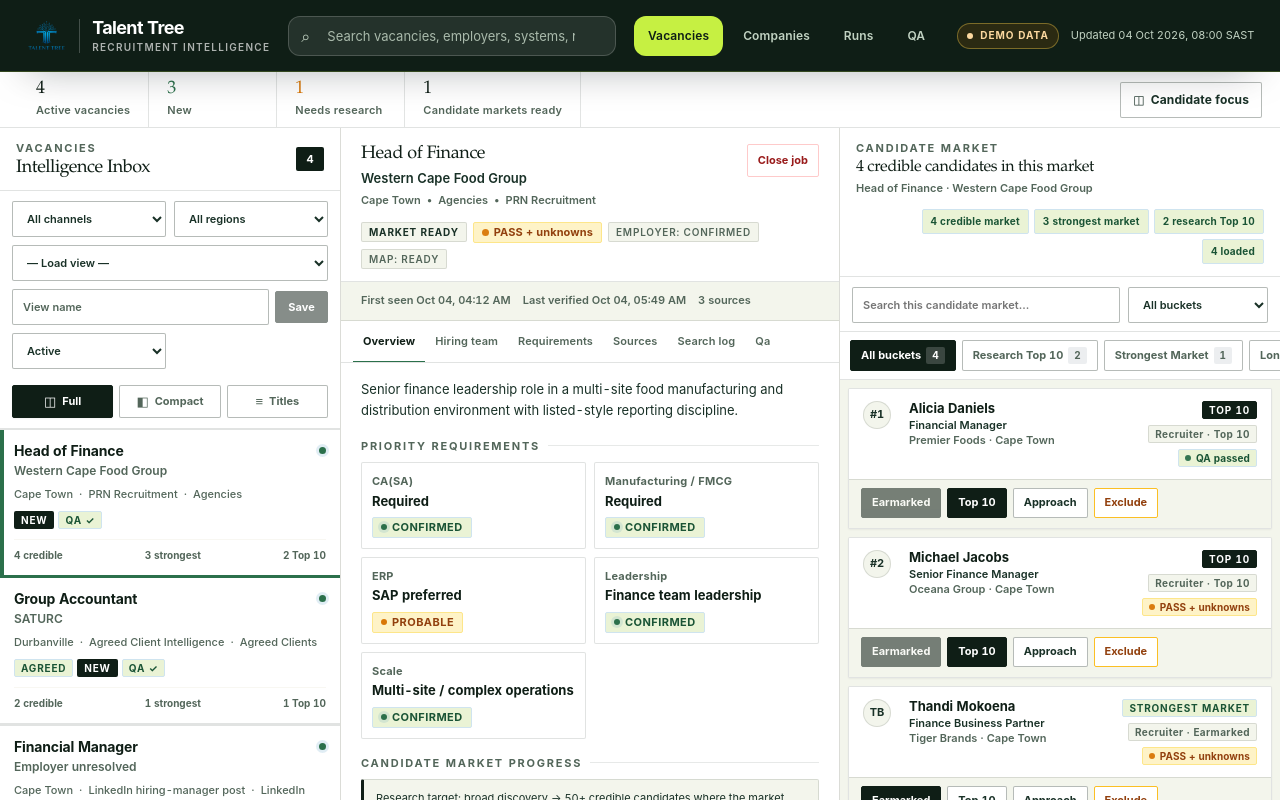
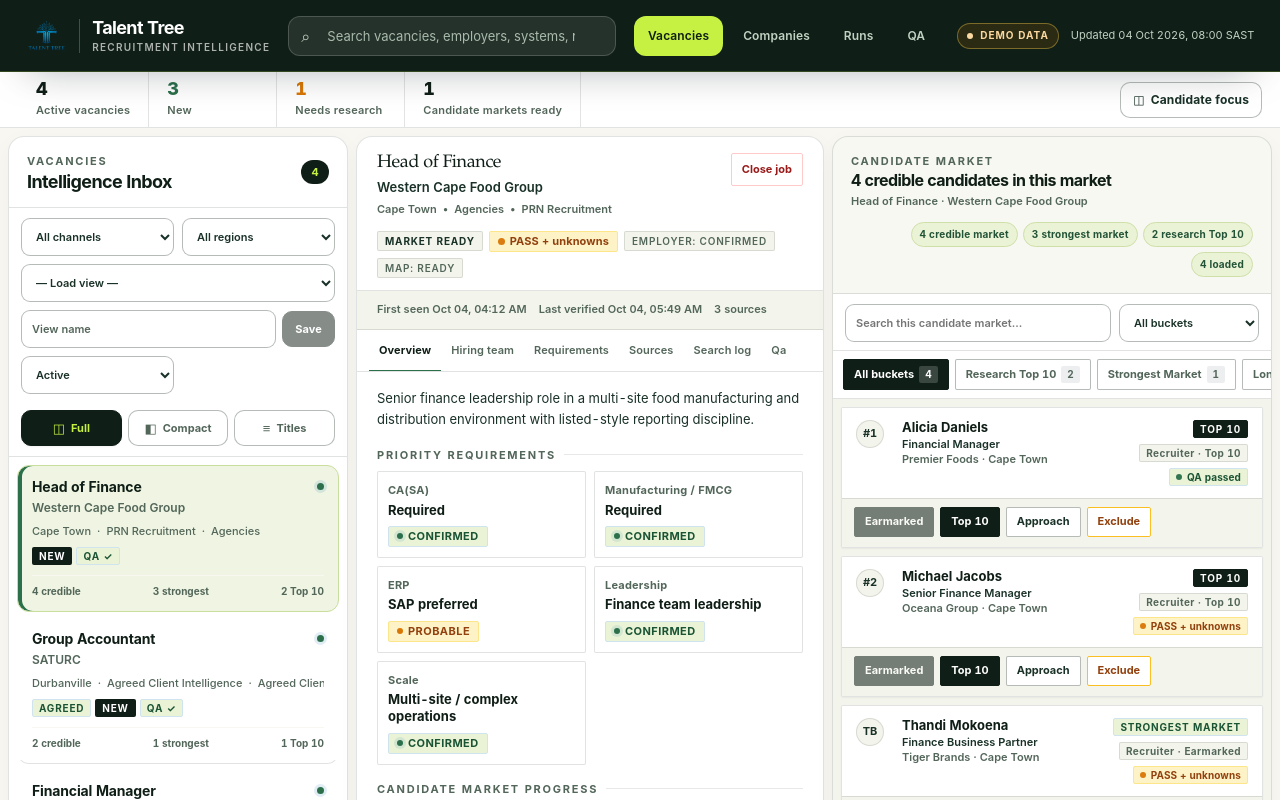
Before and after one commit to Mumoxa/REC, a Next.js app: page / in a window 1280 px wide. Shown: the top 800 px of the page. Built offline with nearby package versions, Linux system fonts and the light colour scheme.

Commit message:
style: apply rounded reference-inspired visual language to vacancy and candidate workbench

```diff
--- a/src/app/globals.css
+++ b/src/app/globals.css
@@ -528,3 +528,103 @@
   border-radius:2px; background:var(--accent); color:#fff; font-weight:700; text-decoration:none; transition:transform var(--fast) ease; font-size:13px; border:1px solid var(--accent);
 }
 .skip-link:focus { transform:translateY(0); }
+
+
+/* Reference-inspired REC workspace skin. Keep structural three-pane/QA behaviour intact. */
+.workspace-grid { gap: 8px; background: var(--paper); padding: 8px; }
+.vacancy-pane, .job-pane, .candidate-pane {
+  border: 1px solid var(--line);
+  border-radius: 16px;
+  background: #fff;
+  box-shadow: 0 6px 22px rgba(15,30,22,.035);
+}
+.candidate-pane { background: #f7f8f2; }
+.pane-header, .candidate-header {
+  background: transparent;
+  padding: 16px 18px;
+  min-height: 70px;
+}
+.pane-header h1, .candidate-header h2 {
+  font-family: var(--sans);
+  font-weight: 750;
+  letter-spacing: -.035em;
+}
+.summary-strip {
+  background: #fff;
+  border-bottom: 1px solid var(--line);
+}
+.summary-stat strong {
+  font-family: var(--sans);
+  font-weight: 800;
+  letter-spacing: -.04em;
+}
+.count-pill {
+  border-radius: 999px;
+  background: #0f1e16;
+  color: #c6f042;
+}
+.vacancy-list { padding: 8px; }
+.vacancy-card, .vacancy-card:first-child {
+  border: 1px solid transparent;
+  border-bottom: 1px solid var(--line);
+  border-radius: 12px;
+  margin-bottom: 5px;
+}
+.vacancy-card:hover { background: #f4f7ec; }
+.vacancy-card.selected {
+  background: #eff5e2;
+  border: 1px solid #c9de9d;
+  box-shadow: inset 4px 0 0 #2b704b;
+}
+.vacancy-card.selected .vacancy-title { color: #0f1e16; }
+.filter-row select, .candidate-search-row select,
+.candidate-search-row input, .filter-row input {
+  border-radius: 9px;
+  min-height: 38px;
+}
+.btn-primary, .btn-subtle, .btn-danger-outline,
+.focus-toggle, .density-control button {
+  border-radius: 10px;
+  min-height: 36px;
+}
+.btn-primary {
+  background: #0f1e16;
+  border-color: #0f1e16;
+  color: white;
+}
+.btn-primary:hover {
+  background: #225c3b;
+  border-color: #225c3b;
+  color: white;
+}
+.density-control button.active, .focus-toggle.active {
+  background: #0f1e16;
+  border-color: #0f1e16;
+  color: #c6f042;
+}
+.chip, .chip.clear-all { border-radius: 999px; }
+.candidate-counts span {
+  background: #eaf3d5;
+  color: #225337;
+  border-color: #cfdfa9;
+  border-radius: 999px;
+}
+.saved-view-banner {
+  background: #edf5df;
+  color: #225337;
+  border-color: #cee2af;
+  border-left-color: #2b704b;
+  border-radius: 10px;
+}
+.saved-view-banner strong, .saved-view-banner button { color: #225337; }
+:where(button, a, input, select, textarea):focus-visible {
+  outline: 2px solid #347b50;
+  outline-offset: 3px;
+}
+@media (max-width: 900px) {
+  .workspace-grid { gap: 0; padding: 0; }
+  .vacancy-pane, .job-pane, .candidate-pane {
+    border-radius: 0;
+    box-shadow: none;
+  }
+}
```
